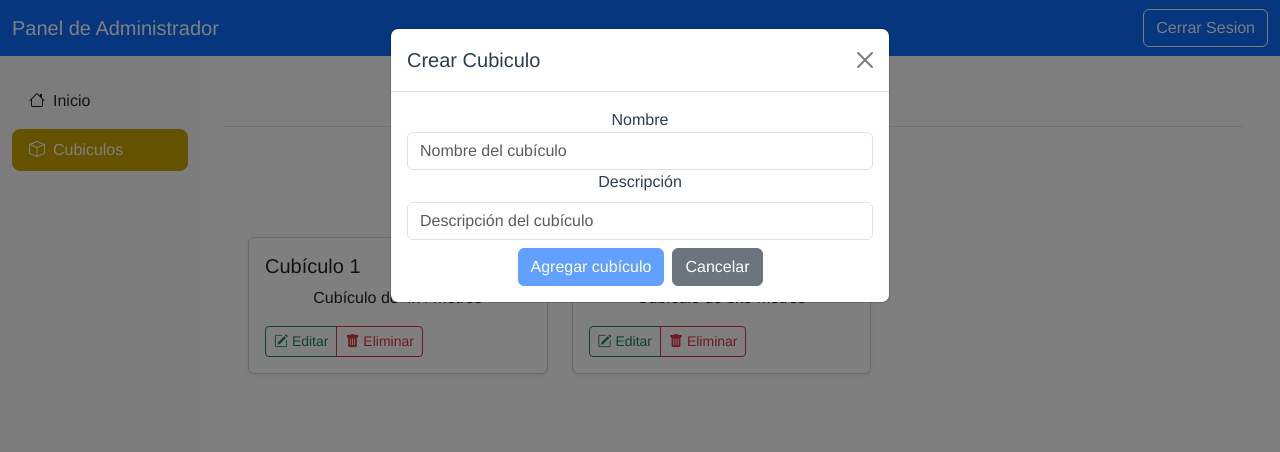
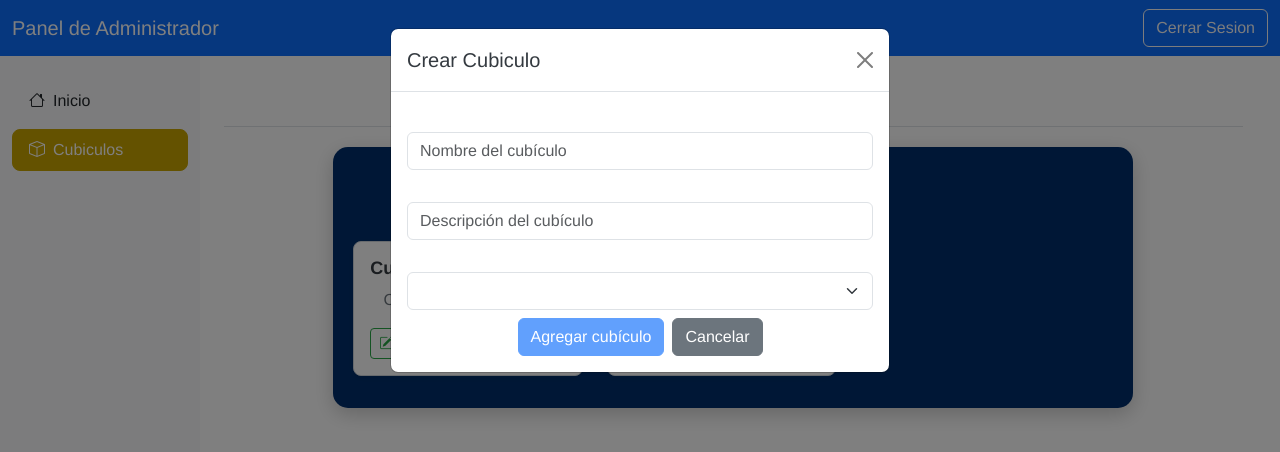
Before and after one commit to CodeBreaker518/biblio-cubiculos, a Vue app: page /admin/cubiculos in a window 1280 px wide. Both pictures are taken after a click on the button "Crear Cubiculo". Shown: the top 452 px of the page. Built offline with nearby package versions, Linux system fonts and the light colour scheme.

Commit message:
Cambios de la tarjeta

```diff
--- a/src/firebaseConfig.js
+++ b/src/firebaseConfig.js
@@ -21,6 +21,7 @@ const firebaseConfig = {
 // Initialize Firebase
 const app = initializeApp(firebaseConfig);
 const db = getFirestore (app)
+// eslint-disable-next-line no-unused-vars
 const analytics = getAnalytics(app);
 
 export {db};
--- a/src/views/admin/CubiculosView.vue
+++ b/src/views/admin/CubiculosView.vue
@@ -99,7 +99,6 @@
       </div>
     </div>
 
-    <!-- MODAL PARA CREAR UN CUBICULO -->
     <div
       class="modal fade"
       id="crearCubiculoModal"
@@ -130,6 +129,10 @@
                 v-model="descripcion"
                 placeholder="Descripción del cubículo"
               />
+              <label for="horaInicio">Hora de Reserva</label>
+              <select class="form-select mt-2" id="horaInicio" v-model="reserva.horaInicio" required>
+                <option v-for="hora in horas" :key="hora" :value="hora">{{ hora }}</option>
+              </select>
               <button
                 class="btn btn-primary mt-2"
                 data-bs-dismiss="modal"
@@ -183,7 +186,14 @@ export default {
         }
       ],
       cubiculoToEdit: null,
-      editDialogOpen: false
+      editDialogOpen: false,
+      reserva: {
+        nombreEstudiante: '',
+        nuaEstudiante: '',
+        horaInicio: '',
+        horaFin: ''
+      },
+      horas: ['08:00', '09:00', '10:00', '11:00', '12:00', '13:00', '14:00', '15:00', '16:00']
     })
 
     const agregarCubiculo = () => {
@@ -216,11 +226,6 @@ export default {
       }
     }
 
-    const cancelEdit = () => {
-      state.cubiculoToEdit = null
-      state.editDialogOpen = false
-    }
-
     const eliminarCubiculo = (cubiculo) => {
       state.cubiculos = state.cubiculos.filter((c) => c.id !== cubiculo.id)
     }
@@ -236,9 +241,77 @@ export default {
       editarCubiculo,
       saveCubiculo,
       eliminarCubiculo,
-      cancelEdit,
       clearInputs
     }
   }
 }
 </script>
+
+<style scoped>
+.container {
+  padding: 20px;
+  background: #002F6C; /* Azul oscuro de la Universidad de Guanajuato */
+  border-radius: 15px;
+  box-shadow: 0 6px 20px rgba(0, 0, 0, 0.2);
+  max-width: 800px;
+  margin: 20px auto;
+  color: #FFFFFF; /* Texto blanco para contraste */
+}
+
+.btn-outline-primary {
+  color: #007BFF; /* Azul principal */
+  border-color: #007BFF; /* Azul principal */
+}
+
+.btn-outline-primary:hover {
+  color: #FFFFFF; /* Texto blanco */
+  background-color: #007BFF; /* Azul principal */
+  border-color: #007BFF; /* Azul principal */
+}
+
+.card {
+  background-color: #FFFFFF; /* Fondo blanco para las tarjetas */
+  border: 1px solid #CED4DA; /* Borde gris */
+  border-radius: 8px;
+}
+
+.card-title {
+  font-size: 18px;
+  font-weight: bold;
+  color: #343A40; /* Texto oscuro */
+}
+
+.card-text {
+  color: #6C757D; /* Texto gris */
+}
+
+.btn-outline-success {
+  color: #28A745; /* Verde */
+  border-color: #28A745; /* Verde */
+}
+
+.btn-outline-success:hover {
+  color: #FFFFFF; /* Texto blanco */
+  background-color: #28A745; /* Verde */
+  border-color: #28A745; /* Verde */
+}
+
+.modal-content {
+  background-color: #FFFFFF; /* Fondo blanco */
+  border-radius: 8px;
+}
+
+.modal-title {
+  color: #343A40; /* Texto oscuro */
+}
+
+.btn-primary {
+  background-color: #007BFF; /* Azul principal */
+  border-color: #007BFF; /* Azul principal */
+}
+
+.btn-primary:hover {
+  background-color: #0056B3; /* Azul más oscuro */
+  border-color: #0056B3; /* Azul más oscuro */
+}
+</style>
```
